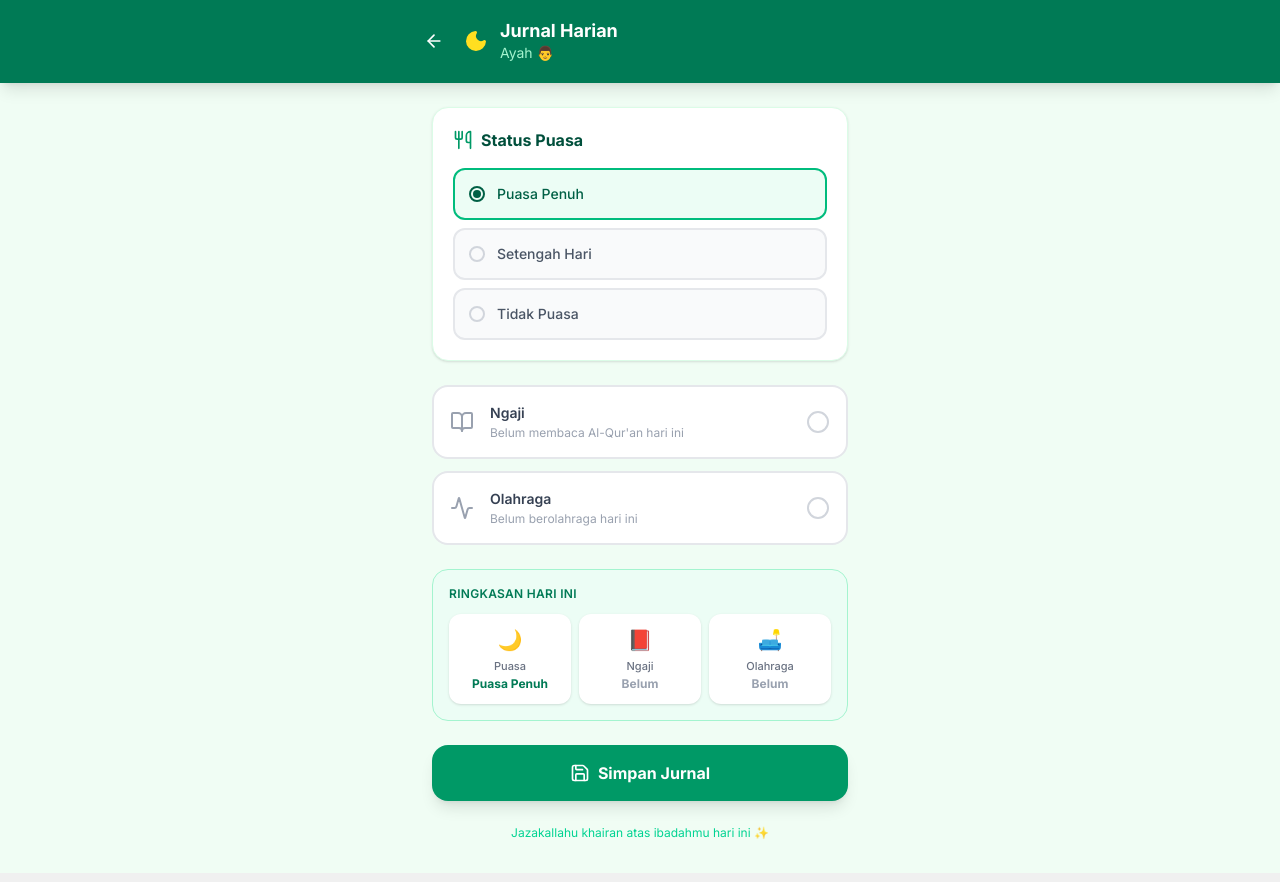
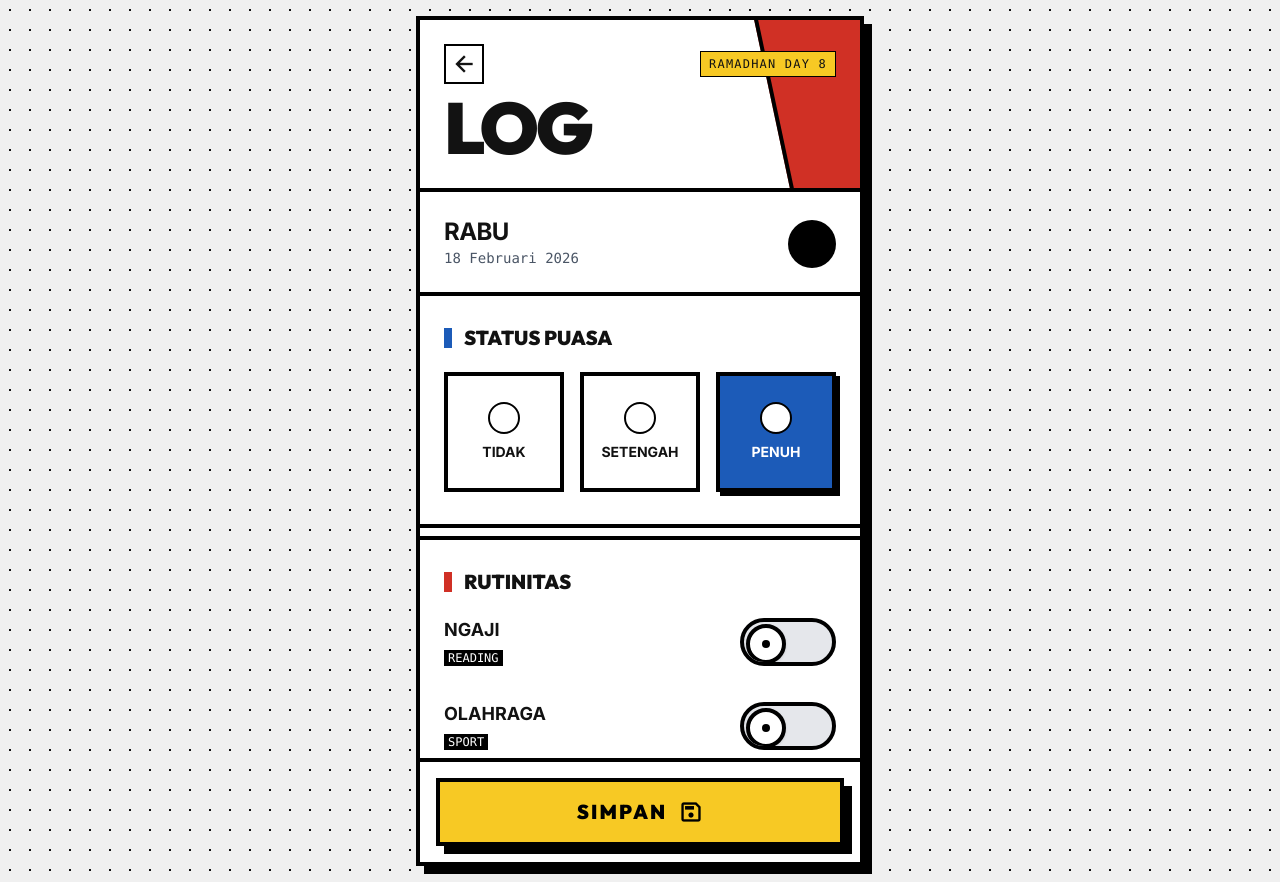
Before and after one commit to ihsansatriawan/Ramadhan_activity_tracker, a Next.js app: page /log/ayah in a window 1280 px wide. Built offline with nearby package versions, Linux system fonts and the light colour scheme.

Commit message:
feat: rewrite daily log form with Bauhaus design

```diff
--- a/app/log/[id]/page.tsx
+++ b/app/log/[id]/page.tsx
@@ -2,56 +2,24 @@
 
 import { use, useState, useEffect } from "react";
 import { useRouter, useSearchParams } from "next/navigation";
-import { ArrowLeft, Moon, Utensils, BookOpen, Activity, CheckCircle2, Circle, Save } from "lucide-react";
 import { users, historicalLogs, puasaStatusToOption } from "@/lib/mockData";
 import type { PuasaOption } from "@/lib/mockData";
 
-const PUASA_OPTIONS: PuasaOption[] = ["Puasa Penuh", "Setengah Hari", "Tidak Puasa"];
+const PUASA_OPTIONS: { value: PuasaOption; label: string; selectedBg: string; selectedText: string }[] = [
+  { value: "Tidak Puasa", label: "Tidak", selectedBg: "bg-bauhaus-red", selectedText: "text-white" },
+  { value: "Setengah Hari", label: "Setengah", selectedBg: "bg-bauhaus-yellow", selectedText: "text-black" },
+  { value: "Puasa Penuh", label: "Penuh", selectedBg: "bg-bauhaus-blue", selectedText: "text-white" },
+];
 
-const puasaStyles: Record<PuasaOption, string> = {
-  "Puasa Penuh":   "border-emerald-500 bg-emerald-50 text-emerald-800",
-  "Setengah Hari": "border-yellow-400 bg-yellow-50 text-yellow-800",
-  "Tidak Puasa":   "border-red-300 bg-red-50 text-red-700",
-};
-
-interface ToggleRowProps {
-  label: string;
-  sublabel: string;
-  icon: React.ReactNode;
-  checked: boolean;
-  onChange: (val: boolean) => void;
+function getDayName(dateStr: string): string {
+  const days = ["Minggu", "Senin", "Selasa", "Rabu", "Kamis", "Jumat", "Sabtu"];
+  const d = new Date(dateStr + "T00:00:00");
+  return days[d.getDay()];
 }
 
-function ToggleRow({ label, sublabel, icon, checked, onChange }: ToggleRowProps) {
-  return (
-    <button
-      type="button"
-      onClick={() => onChange(!checked)}
-      className={`w-full flex items-center gap-4 p-4 rounded-2xl border-2 text-left transition-all duration-150
-        ${checked
-          ? "border-emerald-500 bg-emerald-50"
-          : "border-gray-200 bg-white hover:border-emerald-200 hover:bg-emerald-50/40"
-        }`}
-    >
-      <span className={`shrink-0 ${checked ? "text-emerald-600" : "text-gray-400"}`}>
-        {icon}
-      </span>
-      <div className="flex-1">
-        <p className={`font-semibold text-sm ${checked ? "text-emerald-900" : "text-gray-700"}`}>
-          {label}
-        </p>
-        <p className={`text-xs mt-0.5 ${checked ? "text-emerald-600" : "text-gray-400"}`}>
-          {checked ? "Sudah dilakukan" : sublabel}
-        </p>
-      </div>
-      <span className={`shrink-0 transition-colors ${checked ? "text-emerald-500" : "text-gray-300"}`}>
-        {checked
-          ? <CheckCircle2 className="w-6 h-6 fill-emerald-100" />
-          : <Circle className="w-6 h-6" />
-        }
-      </span>
-    </button>
-  );
+function formatDate(dateStr: string): string {
+  const d = new Date(dateStr + "T00:00:00");
+  return d.toLocaleDateString("id-ID", { day: "numeric", month: "long", year: "numeric" });
 }
 
 export default function LogPage({ params }: { params: Promise<{ id: string }> }) {
@@ -63,10 +31,11 @@ export default function LogPage({ params }: { params: Promise<{ id: string }> })
   const dayParam = searchParams.get("day");
   const editDay = dayParam ? Number(dayParam) : null;
 
-  // Look up historical record for edit mode
-  const editRecord = editDay
-    ? historicalLogs.find((l) => l.day === editDay)?.records[id]
-    : null;
+  const editLog = editDay ? historicalLogs.find((l) => l.day === editDay) : null;
+  const editRecord = editLog?.records[id] ?? null;
+
+  const currentDay = editDay ?? historicalLogs.length + 1;
+  const currentDate = editLog?.date ?? new Date().toISOString().split("T")[0];
 
   const [puasa, setPuasa] = useState<PuasaOption>(
     editRecord ? puasaStatusToOption(editRecord.puasa) : "Puasa Penuh"
@@ -90,17 +59,17 @@ export default function LogPage({ params }: { params: Promise<{ id: string }> })
 
   if (!user) {
     return (
-      <main className="min-h-screen bg-green-50 flex items-center justify-center">
-        <div className="text-center p-8">
-          <p className="text-gray-500 text-lg">Anggota keluarga tidak ditemukan.</p>
+      <div className="min-h-screen flex items-center justify-center">
+        <div className="text-center p-8 border-4 border-black bg-white shadow-hard">
+          <p className="text-lg font-bold uppercase">Anggota keluarga tidak ditemukan.</p>
           <button
             onClick={() => router.push("/")}
-            className="mt-4 text-emerald-600 font-semibold underline"
+            className="mt-4 bg-bauhaus-blue text-white font-bold px-4 py-2 border-2 border-black"
           >
-            Kembali ke beranda
+            Kembali
           </button>
         </div>
-      </main>
+      </div>
     );
   }
 
@@ -112,136 +81,137 @@ export default function LogPage({ params }: { params: Promise<{ id: string }> })
   }
 
   return (
-    <main className="min-h-screen bg-green-50">
-      {/* ── Header ── */}
-      <header className="bg-emerald-700 text-white py-5 px-4 shadow-lg">
-        <div className="max-w-md mx-auto flex items-center gap-3">
+    <div className="flex items-center justify-center min-h-screen p-0 sm:p-4 font-[family-name:var(--font-inter)] text-bauhaus-black">
+      <main className="w-full max-w-md bg-white border-4 border-black shadow-hard relative z-10 min-h-screen sm:min-h-0 sm:h-[850px] flex flex-col">
+        {/* Header */}
+        <header className="bg-white border-b-4 border-black px-6 py-6 flex flex-col justify-end min-h-[140px] relative overflow-hidden">
+          <div className="absolute top-0 right-0 w-32 h-full bg-bauhaus-red skew-x-12 translate-x-10 z-0 border-l-4 border-black" />
+          <div className="relative z-10">
+            <div className="flex items-center justify-between mb-2">
               <button
                 onClick={() => router.back()}
-            aria-label={editDay ? "Kembali ke halaman sebelumnya" : "Kembali ke beranda"}
-            className="p-2 rounded-xl hover:bg-emerald-600 active:bg-emerald-800 transition-colors"
+                aria-label="Kembali"
+                className="w-10 h-10 flex items-center justify-center border-2 border-black bg-white hover:bg-black hover:text-white transition-colors"
               >
-            <ArrowLeft className="w-5 h-5" />
+                <span className="material-symbols-outlined font-bold">arrow_back</span>
               </button>
-          <Moon className="w-6 h-6 text-yellow-300 fill-yellow-300" />
-          <div>
-            <h1 className="text-lg font-bold leading-tight">
-              {editDay ? `Edit Hari ${editDay}` : "Jurnal Harian"}
+              <span className="font-mono text-xs uppercase tracking-widest border border-black px-2 py-1 bg-bauhaus-yellow">
+                Ramadhan Day {currentDay}
+              </span>
+            </div>
+            <h1 className="text-7xl font-[family-name:var(--font-outfit)] font-black leading-none tracking-tighter mt-2">
+              LOG
             </h1>
-            <p className="text-emerald-200 text-sm">{user.name} {user.avatar}</p>
-          </div>
           </div>
         </header>
 
-      <div className="max-w-md mx-auto px-4 py-6 space-y-6">
-
-        {/* ── Puasa Section ── */}
-        <section className="bg-white rounded-2xl shadow-sm border border-green-100 p-5">
-          <div className="flex items-center gap-2 mb-4">
-            <Utensils className="w-5 h-5 text-emerald-600" />
-            <h2 className="font-bold text-emerald-900">Status Puasa</h2>
+        {/* Scrollable Content */}
+        <div className="flex-1 overflow-y-auto no-scrollbar">
+          {/* Day Info Bar */}
+          <div className="px-6 py-6 border-b-4 border-black bg-white flex justify-between items-end">
+            <div>
+              <h2 className="text-2xl font-bold uppercase tracking-tight">{getDayName(currentDate)}</h2>
+              <p className="font-mono text-sm text-gray-600">{formatDate(currentDate)}</p>
+            </div>
+            <div className="w-12 h-12 bg-black rounded-full" />
           </div>
 
-          <div className="flex flex-col gap-2">
+          {/* Status Puasa */}
+          <div className="px-6 py-8">
+            <h3 className="font-[family-name:var(--font-outfit)] font-black text-xl mb-6 uppercase border-l-8 border-bauhaus-blue pl-3 leading-none">
+              Status Puasa
+            </h3>
+            <div className="grid grid-cols-3 gap-4">
               {PUASA_OPTIONS.map((option) => {
-              const isSelected = puasa === option;
+                const isSelected = puasa === option.value;
                 return (
-                <label
-                  key={option}
-                  className={`flex items-center gap-3 p-3.5 rounded-xl border-2 cursor-pointer transition-all duration-150
-                    ${isSelected ? puasaStyles[option] : "border-gray-200 bg-gray-50 text-gray-600 hover:border-gray-300"}`}
-                >
+                  <label key={option.value} className="cursor-pointer group relative">
                     <input
                       type="radio"
-                    name="puasa"
-                    value={option}
+                      name="fasting_status"
+                      className="peer sr-only"
                       checked={isSelected}
-                    onChange={() => setPuasa(option)}
-                    className="sr-only"
+                      onChange={() => setPuasa(option.value)}
                     />
-                  <span className={`w-4 h-4 rounded-full border-2 flex items-center justify-center shrink-0
-                    ${isSelected ? "border-current" : "border-gray-300"}`}
+                    <div className={`aspect-square border-4 border-black flex flex-col items-center justify-center gap-2 transition-all
+                      ${isSelected ? `${option.selectedBg} ${option.selectedText} shadow-hard-sm` : "bg-white group-hover:translate-x-1 group-hover:translate-y-1"}`}
                     >
-                    {isSelected && (
-                      <span className="w-2 h-2 rounded-full bg-current" />
-                    )}
-                  </span>
-                  <span className="font-medium text-sm">{option}</span>
+                      <div className="w-8 h-8 border-2 border-black rounded-full flex items-center justify-center bg-white">
+                        {isSelected && <div className="w-3 h-3 rounded-full bg-current" />}
+                      </div>
+                      <span className="font-bold text-sm uppercase">{option.label}</span>
+                    </div>
                   </label>
                 );
               })}
             </div>
-        </section>
+          </div>
 
-        {/* ── Ngaji & Olahraga Toggles ── */}
-        <section className="space-y-3">
-          <ToggleRow
-            label="Ngaji"
-            sublabel="Belum membaca Al-Qur'an hari ini"
-            icon={<BookOpen className="w-6 h-6" />}
-            checked={ngaji}
-            onChange={setNgaji}
-          />
-          <ToggleRow
-            label="Olahraga"
-            sublabel="Belum berolahraga hari ini"
-            icon={<Activity className="w-6 h-6" />}
-            checked={olahraga}
-            onChange={setOlahraga}
-          />
-        </section>
+          {/* Divider */}
+          <div className="h-4 border-y-4 border-black" />
 
-        {/* ── Summary Card ── */}
-        <section className="bg-emerald-50 border border-emerald-200 rounded-2xl p-4">
-          <p className="text-xs font-semibold text-emerald-700 uppercase tracking-wide mb-3">
-            Ringkasan Hari Ini
-          </p>
-          <div className="grid grid-cols-3 gap-2 text-center">
-            <div className="bg-white rounded-xl p-3 shadow-sm">
-              <p className="text-xl mb-1">🌙</p>
-              <p className="text-[11px] font-medium text-gray-500">Puasa</p>
-              <p className="text-xs font-bold text-emerald-700 mt-0.5 leading-tight">{puasa}</p>
+          {/* Rutinitas */}
+          <div className="px-6 py-8 space-y-8 bg-white">
+            <h3 className="font-[family-name:var(--font-outfit)] font-black text-xl mb-6 uppercase border-l-8 border-bauhaus-red pl-3 leading-none">
+              Rutinitas
+            </h3>
+
+            {/* Ngaji Toggle */}
+            <div className="flex items-center justify-between">
+              <div>
+                <h4 className="font-bold text-lg uppercase">Ngaji</h4>
+                <p className="text-xs font-mono bg-black text-white px-1 inline-block mt-1">READING</p>
               </div>
-            <div className="bg-white rounded-xl p-3 shadow-sm">
-              <p className="text-xl mb-1">{ngaji ? "📖" : "📕"}</p>
-              <p className="text-[11px] font-medium text-gray-500">Ngaji</p>
-              <p className={`text-xs font-bold mt-0.5 ${ngaji ? "text-emerald-700" : "text-gray-400"}`}>
-                {ngaji ? "Sudah" : "Belum"}
-              </p>
+              <button
+                type="button"
+                onClick={() => setNgaji(!ngaji)}
+                className={`relative w-24 h-12 border-4 border-black rounded-full overflow-hidden transition-colors ${ngaji ? "bg-bauhaus-yellow" : "bg-gray-200"}`}
+                aria-label={`Ngaji: ${ngaji ? "aktif" : "nonaktif"}`}
+              >
+                <div className={`absolute top-0.5 w-10 h-10 bg-white border-4 border-black rounded-full transition-all flex items-center justify-center shadow-sm ${ngaji ? "left-12" : "left-0.5"}`}>
+                  <div className="w-2 h-2 bg-black rounded-full" />
                 </div>
-            <div className="bg-white rounded-xl p-3 shadow-sm">
-              <p className="text-xl mb-1">{olahraga ? "🏃" : "🛋️"}</p>
-              <p className="text-[11px] font-medium text-gray-500">Olahraga</p>
-              <p className={`text-xs font-bold mt-0.5 ${olahraga ? "text-emerald-700" : "text-gray-400"}`}>
-                {olahraga ? "Sudah" : "Belum"}
-              </p>
+              </button>
+            </div>
+
+            {/* Olahraga Toggle */}
+            <div className="flex items-center justify-between">
+              <div>
+                <h4 className="font-bold text-lg uppercase">Olahraga</h4>
+                <p className="text-xs font-mono bg-black text-white px-1 inline-block mt-1">SPORT</p>
+              </div>
+              <button
+                type="button"
+                onClick={() => setOlahraga(!olahraga)}
+                className={`relative w-24 h-12 border-4 border-black rounded-full overflow-hidden transition-colors ${olahraga ? "bg-bauhaus-blue" : "bg-gray-200"}`}
+                aria-label={`Olahraga: ${olahraga ? "aktif" : "nonaktif"}`}
+              >
+                <div className={`absolute top-0.5 w-10 h-10 bg-white border-4 border-black rounded-full transition-all flex items-center justify-center shadow-sm ${olahraga ? "left-12" : "left-0.5"}`}>
+                  <div className="w-2 h-2 bg-black rounded-full" />
+                </div>
+              </button>
             </div>
           </div>
-        </section>
+        </div>
 
-        {/* ── Save Button / Success State ── */}
+        {/* Save Button (sticky bottom) */}
+        <div className="p-4 bg-white border-t-4 border-black z-20">
           {saved ? (
-          <div className="flex items-center justify-center gap-3 bg-emerald-600 text-white rounded-2xl py-4 shadow-lg">
-            <CheckCircle2 className="w-6 h-6 fill-white text-emerald-600" />
-            <span className="font-bold text-lg">{editDay ? "Perubahan Tersimpan!" : "Jurnal Tersimpan!"}</span>
+            <div className="w-full py-4 bg-bauhaus-green border-4 border-black text-white font-[family-name:var(--font-outfit)] font-black text-xl uppercase tracking-widest flex items-center justify-center gap-3">
+              <span className="material-symbols-outlined text-3xl">check_circle</span>
+              Tersimpan!
             </div>
           ) : (
             <button
               onClick={handleSimpan}
-            className="w-full flex items-center justify-center gap-2
-                       bg-emerald-600 hover:bg-emerald-700 active:bg-emerald-800
-                       text-white font-bold text-base py-4 rounded-2xl shadow-lg
-                       transition-all duration-150 active:scale-95"
+              className="w-full py-4 bg-bauhaus-yellow border-4 border-black text-black font-[family-name:var(--font-outfit)] font-black text-xl uppercase tracking-widest hover:translate-x-[2px] hover:translate-y-[2px] active:translate-x-[4px] active:translate-y-[4px] shadow-hard hover:shadow-hard-sm active:shadow-none transition-all flex items-center justify-center gap-3"
             >
-            <Save className="w-5 h-5" />
-            {editDay ? "Simpan Perubahan" : "Simpan Jurnal"}
+              <span>Simpan</span>
+              <span className="material-symbols-outlined text-[28px]">save</span>
             </button>
           )}
-
-        <p className="text-center text-xs text-emerald-400 pb-2">
-          Jazakallahu khairan atas ibadahmu hari ini ✨
-        </p>
         </div>
       </main>
+    </div>
   );
 }
```
Lines whose indentation alone changed are shown as unchanged.
